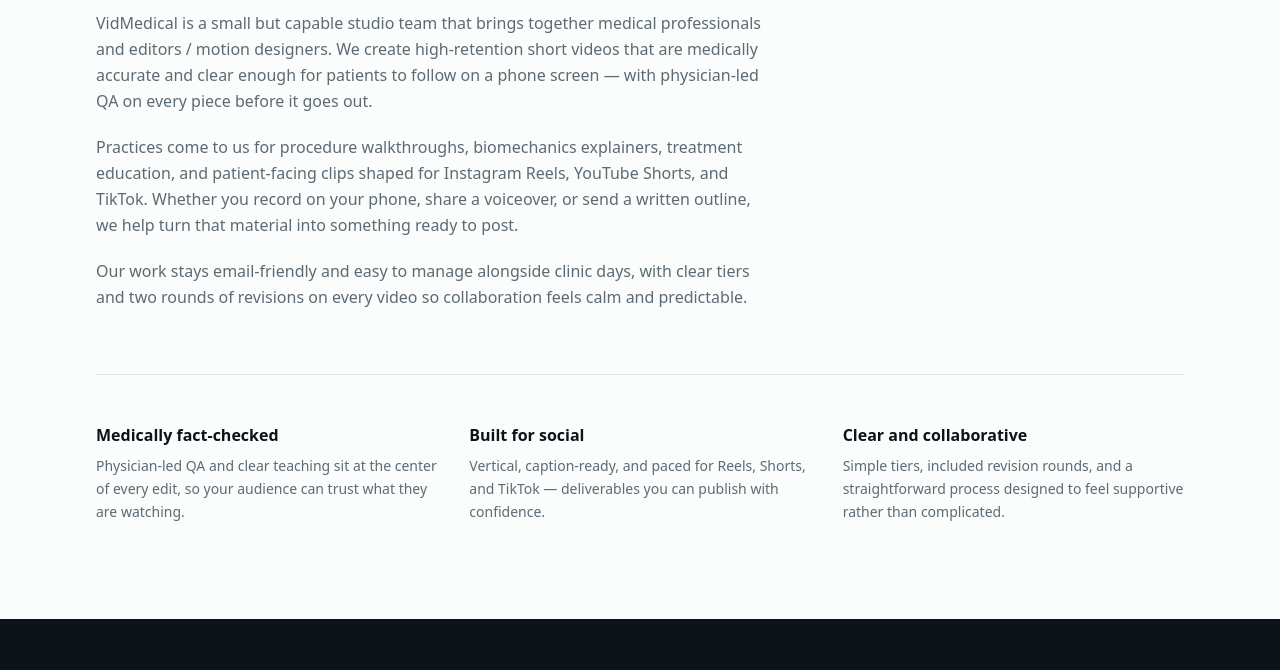
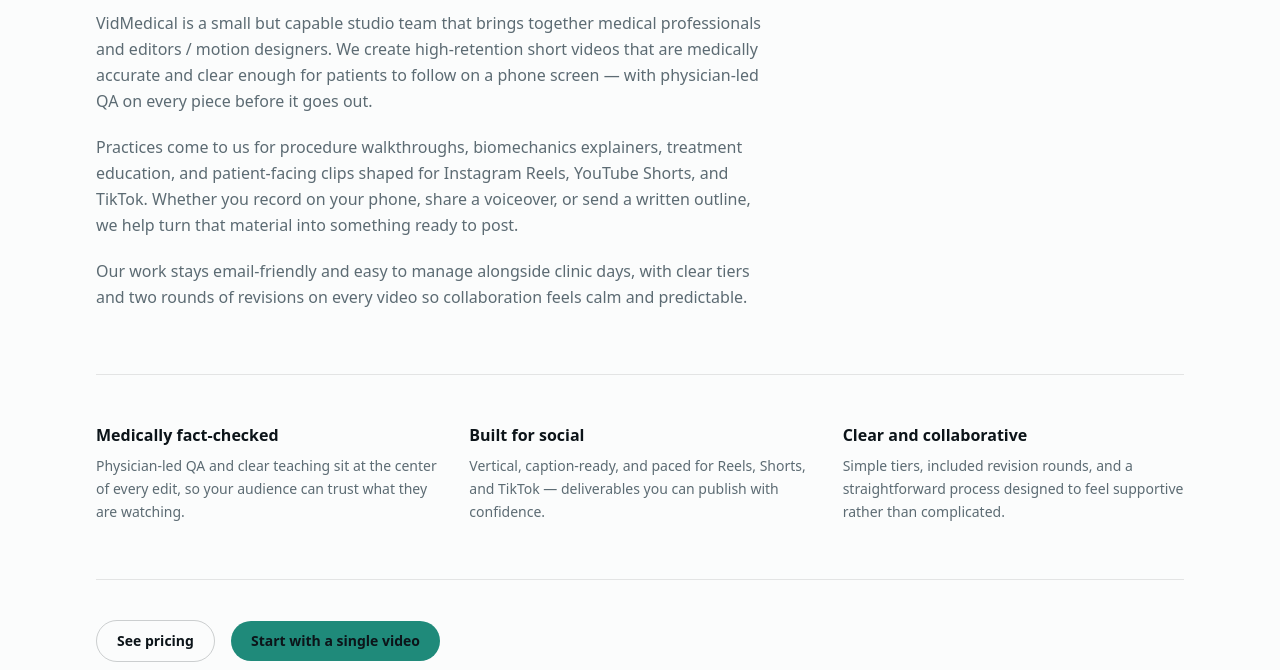
Before and after one commit to Vic-444/vidmedical, an Astro site: page /about in a window 1280 px wide. Shown: the part 271-941 px from the top of the page. Built offline with nearby package versions, Linux system fonts and the light colour scheme; Astro itself is replaced by a stand-in of ours.

Commit message:
Add single-video CTAs under pricing and on About
Quiet “Start with a single video” under the tiers, plus See pricing
and Start with a single video on the About page close.

Co-authored-by: Vic-444 <Vic-444@users.noreply.github.com>

```diff
--- a/src/pages/about.astro
+++ b/src/pages/about.astro
@@ -54,6 +54,21 @@ import Layout from '../layouts/Layout.astro';
           </p>
         </div>
       </div>
+
+      <div class="mt-14 flex flex-wrap items-center gap-4 border-t border-ink/10 pt-10">
+        <a
+          href="/#pricing"
+          class="inline-flex rounded-full border border-ink/20 px-5 py-2.5 text-sm font-semibold text-ink no-underline transition hover:border-signal hover:text-signal"
+        >
+          See pricing
+        </a>
+        <a
+          href="/?tier=essential#start"
+          class="inline-flex rounded-full bg-signal px-5 py-2.5 text-sm font-semibold text-ink no-underline transition hover:bg-signal-bright"
+        >
+          Start with a single video
+        </a>
+      </div>
     </div>
   </section>
 </Layout>
--- a/src/pages/index.astro
+++ b/src/pages/index.astro
@@ -257,7 +257,16 @@ const tierValue =
         </article>
       </div>
 
-      <p class="mt-10 text-sm leading-relaxed text-muted">
+      <p class="mt-10">
+        <a
+          href="/?tier=essential#start"
+          class="inline-flex rounded-full border border-ink/20 bg-transparent px-5 py-2.5 text-sm font-semibold text-ink no-underline transition hover:border-signal hover:text-signal"
+        >
+          Start with a single video
+        </a>
+      </p>
+
+      <p class="mt-8 text-sm leading-relaxed text-muted">
         If you would like a short-form voiceover script written for the video, the script add-on is
         available on either tier. For a monthly content block or a mix of Essential and Advanced
         videos,&nbsp;<a href="/?tier=monthly#start" class="font-medium text-signal no-underline hover:text-ink">get in touch and we will shape a retainer with you</a>.
```
